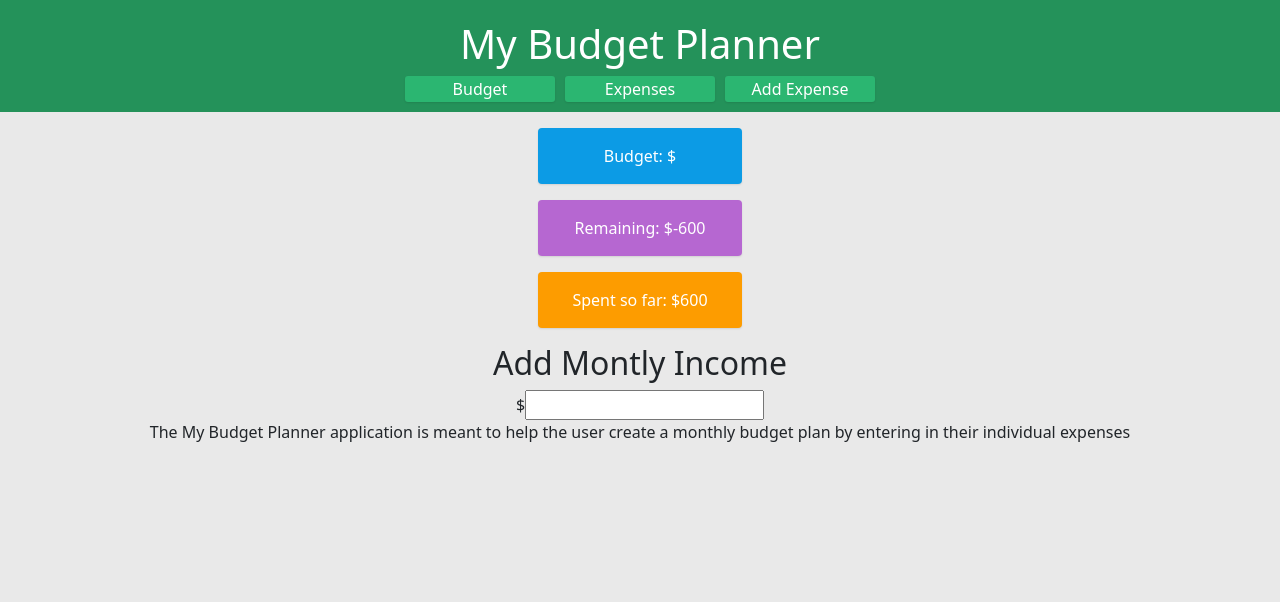
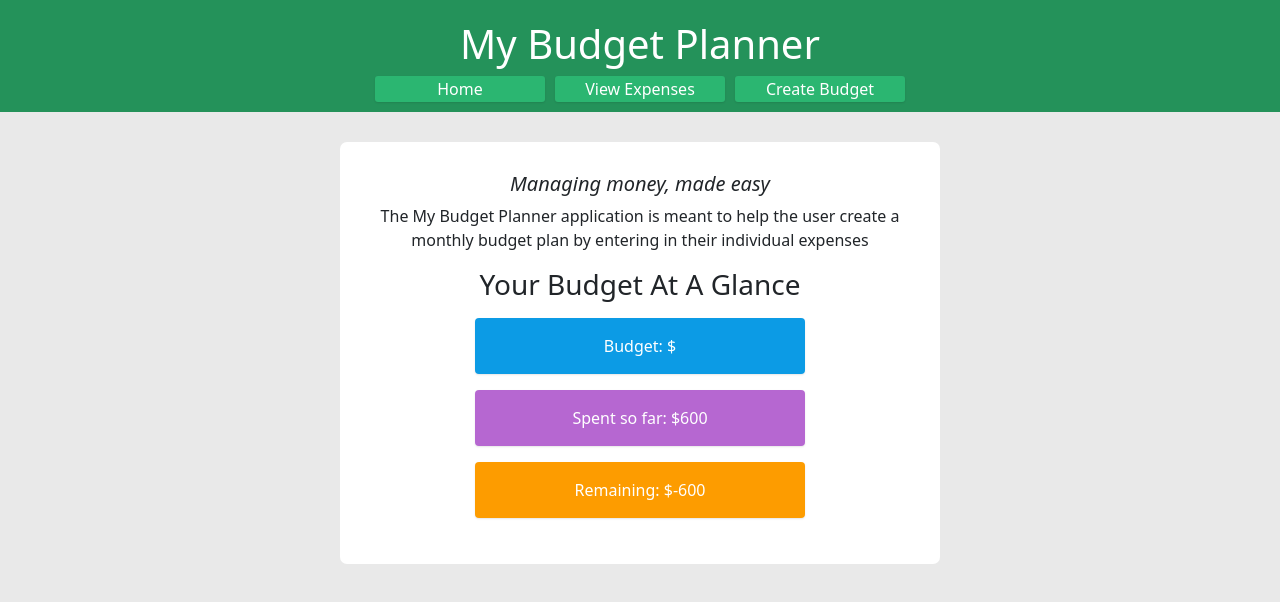
Before and after one commit to livnelson/phase-2-project, a React (Create React App) app in the folder budget/: page / in a window 1280 px wide. Shown: the top 602 px of the page. Built offline with nearby package versions, Linux system fonts and the light colour scheme.

Commit message:
make create a budget

```diff
--- a/budget/src/AddExpense.js
+++ /dev/null
@@ -1,11 +0,0 @@
-import React from 'react'
-
-function AddExpense() {
-  return (
-    <div className="container">
-       Need Something New Here
-    </div>
-  )
-}
-
-export default AddExpense
--- a/budget/src/AddExpenseForm.js
+++ b/budget/src/AddExpenseForm.js
@@ -29,7 +29,7 @@ const AddExpenseForm = ({ handleEdit }) => {
 
 	return (
 		<form id="expense-form" onSubmit={onSubmit}>
-            <h3 className='mt-3'>Add Expense</h3>
+            {/* <h5 className='mt-3'>Add Expense</h5> */}
 			<div className='row'>
 				<div className='col-sm'>
 					{/* <label for='name'></label> */}
--- a/budget/src/App.js
+++ b/budget/src/App.js
@@ -2,7 +2,7 @@ import React, {useState} from 'react';
 import 'bootstrap/dist/css/bootstrap.min.css';
 import Home from "./Home"
 import Expenses from './Expenses';
-import AddExpense from './AddExpense';
+import CreateBudget from './CreateBudget';
 import { AppProvider } from "./AppContext.js"
 import { Switch, Route } from "react-router-dom"
 import BudgetForm from './BudgetForm'
@@ -21,8 +21,8 @@ const App = () => {
 			<Route path="/Expenses">
 				<Expenses />
 			</Route>
-			<Route path="/AddExpense">
-				<AddExpense />
+			<Route path="/CreateBudget">
+				<CreateBudget />
 			</Route>
 			<Route  path="/">
 				<Home />
--- a/budget/src/BudgetForm.js
+++ b/budget/src/BudgetForm.js
@@ -7,16 +7,15 @@ const budgetForm = ({monthlyBudget, setMonthlyBudget}) => {
         setMonthlyBudget(e.target.value)
     }
     return (
-        <div className="budget-form">
-            <h2>Add Montly Income</h2>
+        <div id="budget-form" className="budget-form">
             <form>
-                <label>$</label>
-                <input type="number" required onChange={handleChange} value={monthlyBudget}></input>
+              <label>
+                Add Montly Income: $
+                <input type="number" style={{ margin: 5 }} required onChange={handleChange} value={monthlyBudget} />
+              </label>
+              <input type="submit" value="Submit" />
             </form>
-            <p>
-                The My Budget Planner application is meant to help the user create a monthly budget plan by entering in their individual expenses
-            </p>
-        </div>
+       </div>
     )
 }
 
--- /dev/null
+++ b/budget/src/CreateBudget.js
@@ -0,0 +1,18 @@
+import React from 'react'
+import AddExpenseForm from './AddExpenseForm'
+import BudgetForm from './BudgetForm'
+
+function CreateBudget() {
+  return (
+    <div className="container">
+       <div className='row mt-3'>
+                <div className='col-sm'>
+                    <BudgetForm />
+                    <AddExpenseForm />
+                </div>
+            </div>
+    </div>
+  )
+}
+
+export default CreateBudget
--- a/budget/src/ExpenseItem.js
+++ b/budget/src/ExpenseItem.js
@@ -20,7 +20,7 @@ const ExpenseItem = (props, {handleEdit}) => {
 				<span style={{ padding: 20 }} >
 					${props.cost}
 				</span>
-				<TiEdit size='1.5em' onClick={handleEdit}></TiEdit>
+				{/* <TiEdit size='1.5em' onClick={handleEdit}></TiEdit> */}
 				<TiDelete size='1.5em' onClick={handleDeleteExpense}></TiDelete>
 			</div>
 		</li>
--- a/budget/src/Expenses.js
+++ b/budget/src/Expenses.js
@@ -12,11 +12,6 @@ function Expenses() {
             <div className='col-sm'>
                 <ExpenseList />
             </div>
-            <div className='row mt-3'>
-                <div className='col-sm'>
-                    <AddExpenseForm />
-                </div>
-            </div>
         </div>
     </div>
   )
--- a/budget/src/Home.js
+++ b/budget/src/Home.js
@@ -5,22 +5,28 @@ import ExpenseTotal from './ExpenseTotal';
 import BudgetForm from './BudgetForm';
 
 function Home() {
-  const [monthlyBudget, setMonthlyBudget] = useState('')
+  const [monthlyBudget, setMonthlyBudget] = useState("")
 
   return (
     <div className='container'>
+        <div id="app-intro">
+            <h5><em>Managing money, made easy</em></h5>
+            <p>The My Budget Planner application is meant to help the user create a monthly budget plan by entering in their individual expenses </p>
+            <div className="container">
+                <h3>Your Budget At A Glance</h3>
                 <div className='row mt-3'>
                     <div id="budget-col" className='col-sm'>
                         <Budget monthlyBudget={monthlyBudget} />
                     </div>
+                    <div id="expense-col"className='col-sm'>
+                        <ExpenseTotal />
+                    </div>
                     <div id="remaining-col"className='col-sm'>
                         <Remaining monthlyBudget={monthlyBudget}/>
                     </div>
-            <div id="expense-col"className='col-sm'>
-                <ExpenseTotal />
                 </div>
             </div>
-        <BudgetForm montlyBudget={monthlyBudget} setMonthlyBudget={setMonthlyBudget}/>
+        </div>
     </div>
   )
 }
--- a/budget/src/Menu.js
+++ b/budget/src/Menu.js
@@ -1,15 +1,17 @@
 import React from 'react'
 import './menu.css'
 import { NavLink } from "react-router-dom"
+// import { TiHome } from 'react-icons/ti';
 
 function Menu() {
 
   return (
     <div id="header">
+        {/* <TiHome size='1.5em'></TiHome> */}
         <h1>My Budget Planner</h1>
-        <NavLink  to="/Home"><button>Budget</button></NavLink>
-        <NavLink  to="/Expenses"><button>Expenses</button></NavLink>
-        <NavLink  to="/AddExpense"><button>Add Expense</button></NavLink>
+        <NavLink  to="/Home"><button>Home</button></NavLink>
+        <NavLink  to="/Expenses"><button>View Expenses</button></NavLink>
+        <NavLink  to="/CreateBudget"><button>Create Budget</button></NavLink>
     </div>
   )
 }
--- a/budget/src/form.css
+++ b/budget/src/form.css
@@ -57,13 +57,22 @@
 
 .mt-3{
     max-width: 700px;
-    display: grid;
     margin: auto;
     align-items: center;
     justify-items: center !important;
+    display: grid;
 }
 
 .col-sm {
     align-content: center;
     justify-content: center !important;
 }
+
+#budget-form {
+    max-width: 740px;
+    margin: auto;
+    background-color: #fff;
+    border-radius: 7px;
+    padding-left: 20px;
+    padding-right: 20px;
+}
--- a/budget/src/global.css
+++ b/budget/src/global.css
@@ -18,6 +18,7 @@ body {
     max-width: 33.3333333%;
     position: relative;
     width: 100%;
+    min-width: 360px;
     padding-right: 15px;
     padding-left: 15px;
     display: flex;
@@ -37,7 +38,7 @@ body {
 .alert-success{
     color: #ffffff;
     /* background: #ff5b4d; */
-    background: #b667d1;
+    background: #fd9c00;
     border: 0;
     border-radius: 4px;
     box-shadow: 0 1px 2px rgba(0, 0, 0, 0.1);
@@ -47,7 +48,7 @@ body {
 .alert-primary{
     color: #ffffff;
     /* background: #0c9be5; */
-    background: #fd9c00;
+    background: #b667d1;
     border: 0;
     border-radius: 4px;
     box-shadow: 0 1px 2px rgba(0, 0, 0, 0.1);
@@ -63,3 +64,15 @@ body {
 .row {
     width: 100%;
 }
+
+#app-intro {
+    max-width: 600px;
+    margin: auto;
+    margin-top: 30px;
+    padding: 30px;
+    text-align: center;
+    align-content: center;
+    justify-content: center;
+    background-color: #ffffff;
+    border-radius: 7px;
+}
--- a/budget/src/menu.css
+++ b/budget/src/menu.css
@@ -12,7 +12,7 @@
 }
 
 button {
-    width: 150px;
+    width: 170px;
     color: white;
     background: #2bb671;
     padding-left: 25px;
```
Lines whose indentation alone changed are shown as unchanged.
